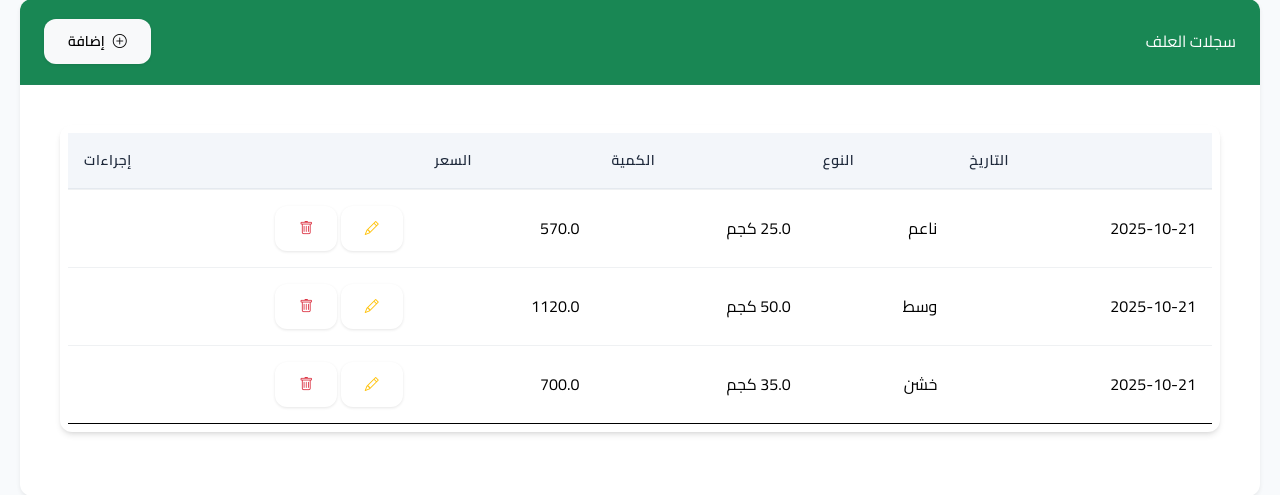
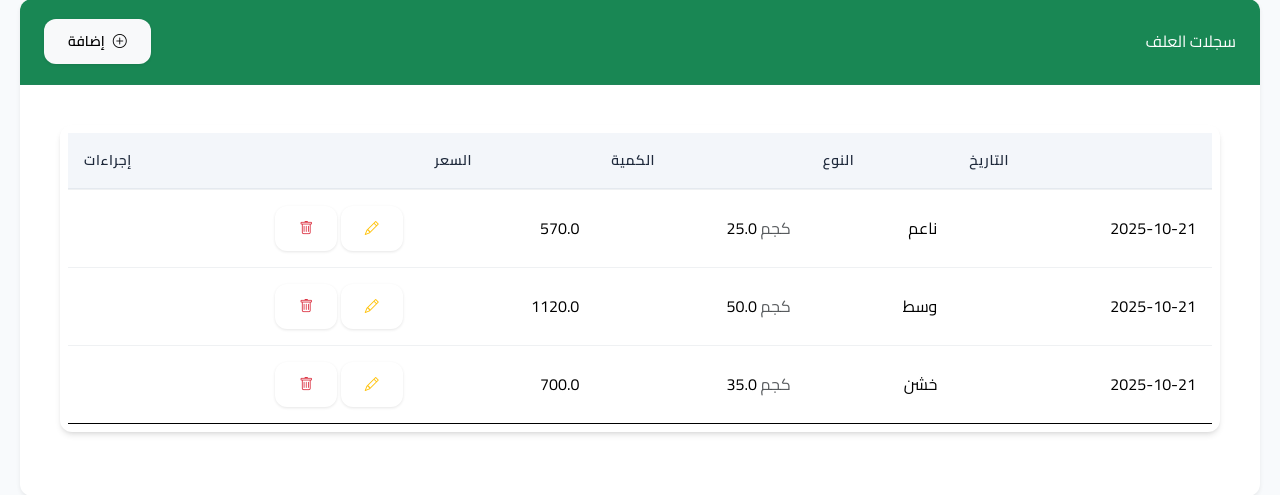
Before and after one commit to h73042026-cpu/ppp, a Flask app: page /batch/3 in a window 1280 px wide. Shown: the part 410-905 px from the top of the page. Run offline with Flask 3, Linux system fonts and the light colour scheme; data comes from the database, SQL or seed files in the repository; data that the repository does not hold is empty.

Commit message:
Update batch view template: modify quantity display format to enhance clarity by repositioning unit label

```diff
--- a/templates/view_batch.html
+++ b/templates/view_batch.html
@@ -62,7 +62,7 @@
                 <tr>
                   <td class="date-col">{{ f['date'] }}</td>
                   <td>{{ f['feed_type'] }}</td>
-                  <td class="date-col">{{ f['quantity'] }} كجم</td>
+                  <td class="date-col"> <span class="text-muted">كجم</span> {{ f['quantity'] }} </td>
                   <td>{{ f['price'] }}</td>
                   <td>
                     <a href="{{ url_for('edit_feed', id=f['id'], batch_id=batch['id']) }}" class="btn btn-sm btn-outline-warning"><i class="bi bi-pencil"></i></a>
```
